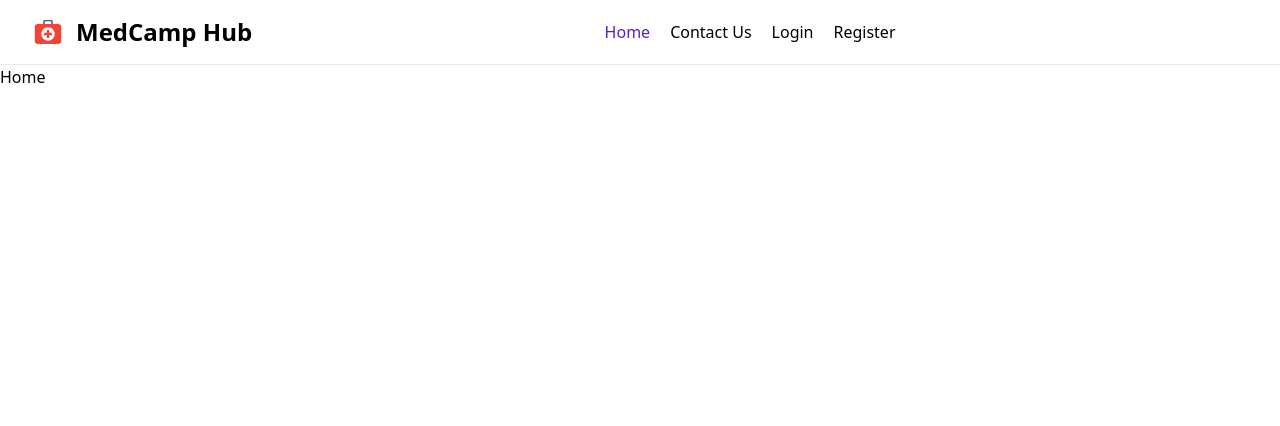
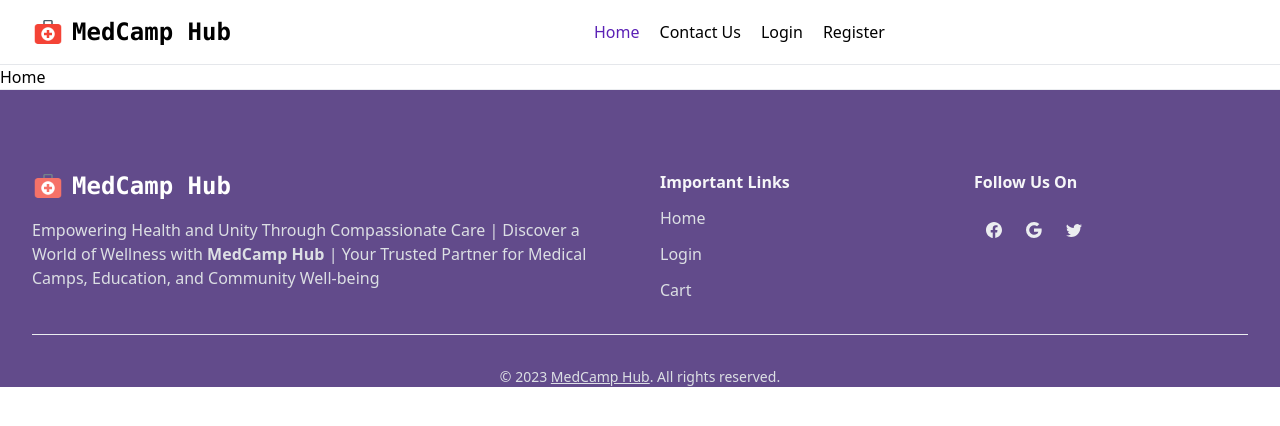
Before and after one commit to imtiazsakib15/med-camp-hub-client, a React (Vite) app: page / in a window 1280 px wide. Shown: the top 426 px of the page. Built offline with nearby package versions, Linux system fonts and the light colour scheme.

Commit message:
Footer added

```diff
--- a/package.json
+++ b/package.json
@@ -14,8 +14,10 @@
     "flowbite": "^2.2.0",
     "localforage": "^1.10.0",
     "match-sorter": "^6.3.1",
+    "prop-types": "^15.8.1",
     "react": "^18.2.0",
     "react-dom": "^18.2.0",
+    "react-icons": "^4.12.0",
     "react-router-dom": "^6.20.0",
     "sort-by": "^0.0.2"
   },
--- a/src/layout/MainLayout.jsx
+++ b/src/layout/MainLayout.jsx
@@ -1,11 +1,13 @@
 import { Outlet } from "react-router-dom";
 import Navbar from "../pages/Shared/Navbar/Navbar";
+import Footer from "../pages/Shared/Footer/Footer";
 
 const MainLayout = () => {
   return (
     <>
       <Navbar />
       <Outlet />
+      <Footer />
     </>
   );
 };
--- /dev/null
+++ b/src/pages/Shared/Footer/Footer.jsx
@@ -0,0 +1,96 @@
+import { Link } from "react-router-dom";
+import logo from "../../../../public/med-camp-logo.png";
+import { BsFacebook, BsGoogle, BsTwitter } from "react-icons/bs";
+import SectionContainer from "../SectionContainer/SectionContainer";
+
+const Footer = () => {
+  return (
+    <footer className="bg-violet-950 opacity-75 pt-10 sm:pt-14 lg:pt-20 border-t">
+      <SectionContainer>
+        <div className="grid grid-cols-2 md:grid-cols-4 pb-5 sm:pb-8 gap-10">
+          <div className="col-span-2">
+            <Link to="/" className="flex items-center space-x-2">
+              <img src={logo} className="h-8" alt="Logo" />
+              <span className="text-2xl font-semibold text-white font-mono whitespace-nowrap">
+                MedCamp Hub
+              </span>
+            </Link>
+            <p className="mt-4 text-gray-300">
+              Empowering Health and Unity Through Compassionate Care | Discover
+              a World of Wellness with <b>MedCamp Hub</b> | Your Trusted Partner
+              for Medical Camps, Education, and Community Well-being
+            </p>
+          </div>
+
+          <div className="col-span-1">
+            <h4 className="font-semibold text-gray-100">Important Links</h4>
+
+            <div className="mt-3 grid space-y-3">
+              <p>
+                <Link
+                  className="inline-flex gap-x-2 text-gray-300 hover:text-gray-200"
+                  to="/"
+                >
+                  Home
+                </Link>
+              </p>
+              <p>
+                <Link
+                  className="inline-flex gap-x-2 text-gray-300 hover:text-gray-200"
+                  to="/login"
+                >
+                  Login
+                </Link>
+              </p>
+              <p>
+                <Link
+                  className="inline-flex gap-x-2 text-gray-300 hover:text-gray-200"
+                  to="/cart"
+                >
+                  Cart
+                </Link>
+              </p>
+            </div>
+          </div>
+
+          <div className="col-span-1">
+            <h4 className="font-semibold text-gray-100">Follow Us On</h4>
+
+            <div className="mt-4">
+              <Link
+                className="inline-flex justify-center items-center gap-x-3.5 w-10 h-10 text-center text-gray-200 hover:bg-white/[.1] rounded-md focus:outline-none focus:ring-2 focus:ring-blue-600 focus:ring-offset-2 focus:ring-offset-gray-900 transition"
+                to="/"
+              >
+                <BsFacebook />
+              </Link>
+              <Link
+                className="inline-flex justify-center items-center gap-x-3.5 w-10 h-10 text-center text-gray-200 hover:bg-white/[.1] rounded-md focus:outline-none focus:ring-2 focus:ring-blue-600 focus:ring-offset-2 focus:ring-offset-gray-900 transition"
+                to="/"
+              >
+                <BsGoogle />
+              </Link>
+              <Link
+                className="inline-flex justify-center items-center gap-x-3.5 w-10 h-10 text-center text-gray-200 hover:bg-white/[.1] rounded-md focus:outline-none focus:ring-2 focus:ring-blue-600 focus:ring-offset-2 focus:ring-offset-gray-900 transition"
+                to="/"
+              >
+                <BsTwitter />
+              </Link>
+            </div>
+          </div>
+        </div>
+        <hr />
+        <div className="mt-5 sm:mt-8 text-center">
+          <p className="text-sm text-gray-300">
+            &copy; {new Date().getFullYear()}{" "}
+            <Link className="underline" to="/">
+              MedCamp Hub
+            </Link>
+            . All rights reserved.
+          </p>
+        </div>
+      </SectionContainer>
+    </footer>
+  );
+};
+
+export default Footer;
--- a/src/pages/Shared/Navbar/Navbar.jsx
+++ b/src/pages/Shared/Navbar/Navbar.jsx
@@ -8,9 +8,9 @@ const Navbar = () => {
     <nav className="bg-white border-b border-gray-200">
       <SectionContainer>
         <div className="flex flex-wrap items-center justify-between py-4">
-          <Link to="/" className="flex items-center space-x-3">
+          <Link to="/" className="flex items-center space-x-2">
             <img src={logo} className="h-8" alt="Logo" />
-            <span className="text-2xl font-semibold whitespace-nowrap">
+            <span className="text-2xl font-semibold font-mono whitespace-nowrap">
               MedCamp Hub
             </span>
           </Link>
@@ -27,7 +27,7 @@ const Navbar = () => {
                 >
                   <span className="sr-only">Open user menu</span>
                   <img
-                    className="w-8 h-8 rounded-full"
+                    className="w-8 h-8 rounded-full border-2 border-violet-800"
                     src="/docs/images/people/profile-picture-3.jpg"
                     alt="user photo"
                   />
--- a/src/pages/Shared/SectionContainer/SectionContainer.jsx
+++ b/src/pages/Shared/SectionContainer/SectionContainer.jsx
@@ -1,3 +1,5 @@
+import PropTypes from "prop-types";
+
 const SectionContainer = ({ children }) => {
   return (
     <div className="max-w-screen-xl px-4 sm:px-6 lg:px-8 mx-auto">
@@ -6,4 +8,8 @@ const SectionContainer = ({ children }) => {
   );
 };
 
+SectionContainer.propTypes = {
+  children: PropTypes.node,
+};
+
 export default SectionContainer;
```
Also changed, not shown: 1 other file (tests, documents, lock files or other folders).
